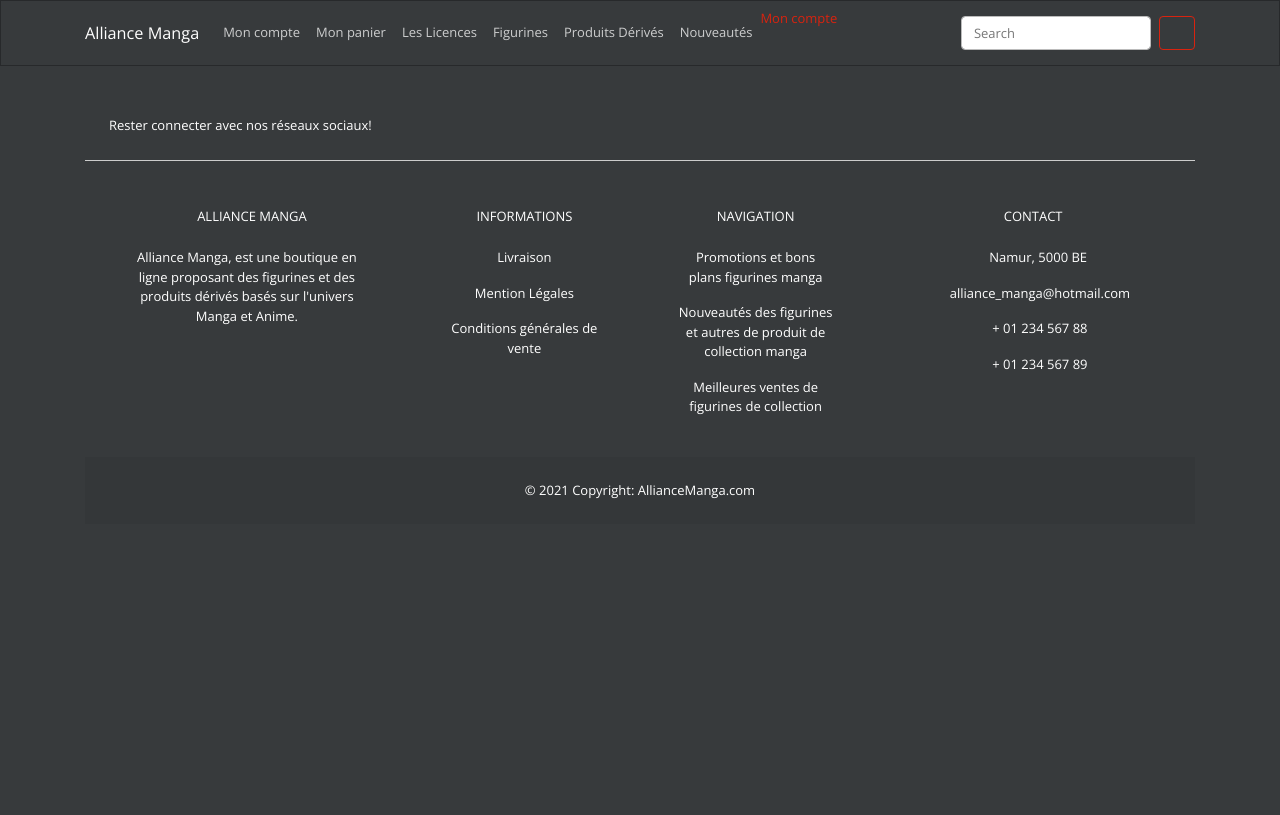
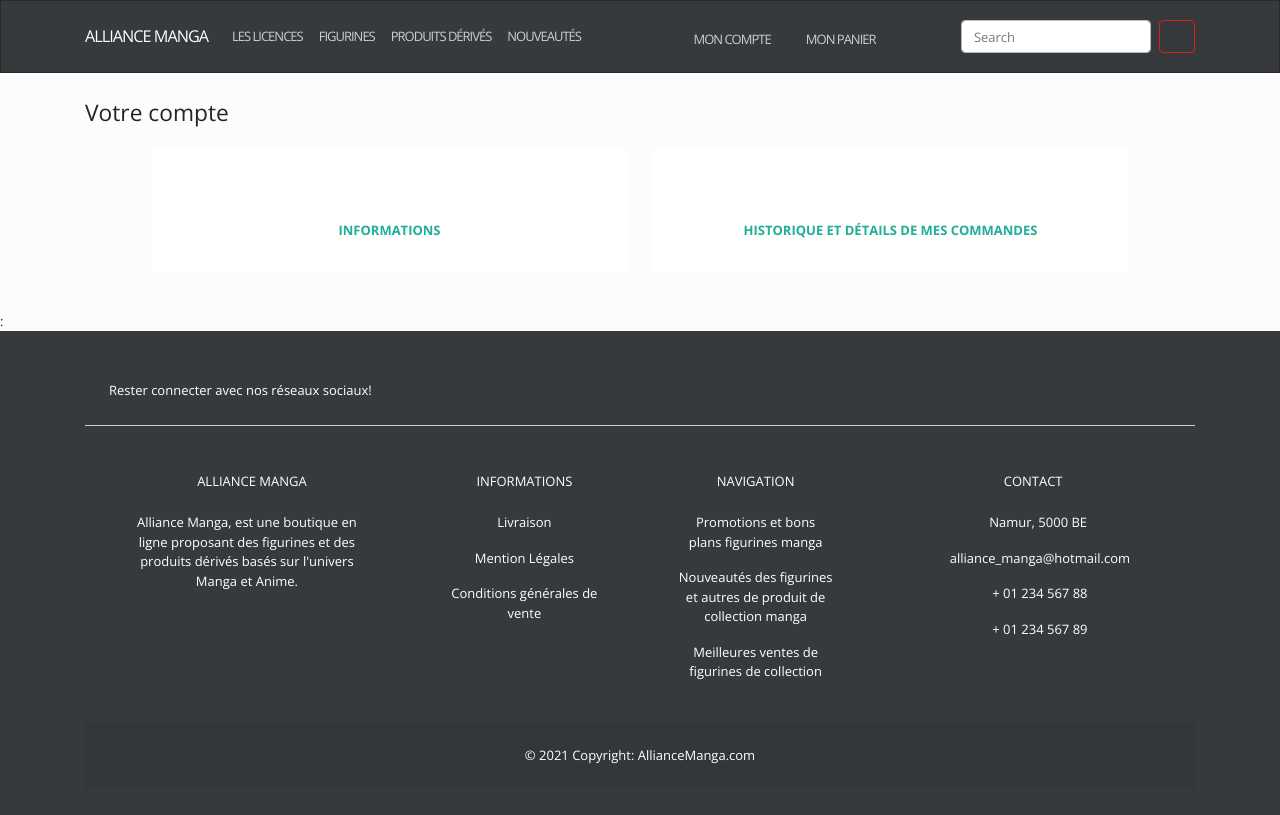
Before and after one commit to kevcouv/alliance-manga, a Symfony app: template templates/account/index.html.twig in a window 1280 px wide. Before the commit the page ends 499 px from the top, so only its background shows below. Run offline with Twig, Linux system fonts and the light colour scheme; the template is opened without the code that fills it, so the values that code supplies are empty; some libraries are stand-ins or nearby versions; some web fonts are replaced.

Commit message:
debug css

```diff
--- a/src/Controller/Admin/DashboardController.php
+++ b/src/Controller/Admin/DashboardController.php
@@ -35,7 +35,7 @@ class DashboardController extends AbstractDashboardController
 
     public function configureMenuItems(): iterable
     {
-        yield MenuItem::linkToRoute('Retour sur le site', 'fas fa-home', 'home');
+        yield MenuItem::linkToRoute('Retour sur le site', 'fas fa-home', 'account');
         yield MenuItem::linkToCrud('Produits', 'fas fa-map-marker-alt', Product::class);
         yield MenuItem::linkToCrud('Licences', 'fas fa-map-marker-alt', Manga::class);
         yield MenuItem::linkToCrud('Categories', 'fas fa-map-marker-alt', Category::class);
--- a/templates/account/index.html.twig
+++ b/templates/account/index.html.twig
@@ -3,5 +3,60 @@
 {% block title %}Hello AccountController!{% endblock %}
 
 {% block body %}
+    <main class="container">
+        <section id="account-page">
+            <h3>Votre compte</h3>
+            <div class="row text-center justify-content-center">
+                <div class=" col-md-5 col-11"
+                     style="max-width: 100%; height: 125px;background-color: white; margin: 1em">
+                    <a style="text-decoration: none" href="{{ path('accountDetails',{id:app.user.id}) }}">
+                        <div class="card-body">
+                            <p>
+                                <i style="color:rgb(33, 174, 150)" class="fas fa-user-circle fa-3x"></i>
+                            </p>
+                            <div>
+                                <h6 class="card-title"
+                                    style="text-transform: uppercase; font-weight: bold; color: rgb(33, 174, 150)">
+                                    Informations</h6>
+                            </div>
+                        </div>
+                    </a>
+                </div>
+                <div class=" col-md-5 col-11"
+                     style="max-width: 100%; height: 125px;background-color: white; margin: 1em">
+                    <a style="text-decoration: none" href="">
+                        <div class="card-body">
+                            <p>
+                                <i style="color: rgb(33, 174, 150)" class="fas fa-calendar fa-3x"></i>
+                            </p>
+                            <div>
+                                <h6 class="card-title"
+                                    style="text-transform: uppercase; font-weight: bold; color: rgb(33, 174, 150)">
+                                    Historique et détails de mes commandes</h6>
+                            </div>
+                        </div>
+                    </a>
+                </div>
+                {% if is_granted('ROLE_ADMIN') %}
+                    <div class=" col-md-5 col-11"
+                         style="max-width: 100%; height: 125px;background-color: white; margin: 1em">
+                        <a style="text-decoration: none" href="{{ path('admin') }}">
+                            <div class="card-body">
+                                <p>
+                                    <i style="color: rgb(33, 174, 150)" class="fas fa-user-secret fa-3x"></i>
+                                </p>
+                                <div>
+                                    <h6 class="card-title"
+                                        style="text-transform: uppercase; font-weight: bold; color: rgb(33, 174, 150)">
+                                        Administration</h6>
+                                </div>
+                            </div>
+                        </a>
+                    </div>
+                {% endif %}
+            </div>
+        </section>
+    </main>
 
+    :
 {% endblock %}
--- a/templates/base.html.twig
+++ b/templates/base.html.twig
@@ -5,7 +5,7 @@
     <title>{% block title %}Alliance Manga{% endblock %}</title>
     {% block stylesheets %}
         <link rel="stylesheet" href="{{ asset('assets/css/bootstrap.min.css') }}">
-        <link rel="stylesheet" href="{{ asset('assets/main.css') }}">
+        <link rel="stylesheet" href="{{ asset('assets/css/main.css') }}">
         <link rel="stylesheet" href="{{ asset('assets/css/all.min.css') }}">
     {% endblock %}
 </head>
--- a/templates/partials/header.html.twig
+++ b/templates/partials/header.html.twig
@@ -1,19 +1,14 @@
 <!-- Navigation -->
 {% block nav %}
-    <nav class="navbar navbar-expand-lg navbar-dark sticky-top bg-dark">
+    <nav class="navbar navbar-expand-lg navbar-dark sticky-top bg-dark" style="text-transform: uppercase; letter-spacing: -1px; ">
         <div class="container">
             <a class="navbar-brand" href="{{ path('home') }}">Alliance Manga</a>
-        <button class="navbar-toggler" type="button" data-toggle="collapse" data-target="#navbarColor03" aria-controls="navbarColor03" aria-expanded="false" aria-label="Toggle navigation">
+            <button class="navbar-toggler" type="button" data-toggle="collapse" data-target="#navbarColor03"
+                    aria-controls="navbarColor03" aria-expanded="false" aria-label="Toggle navigation">
                 <span class="navbar-toggler-icon"></span>
             </button>
             <div class="collapse navbar-collapse" id="navbarColor03">
                 <ul class="navbar-nav mr-auto">
-                <li class="nav-item">
-                    <a class="nav-link" href="">Mon compte</a>
-                </li>
-                <li class="nav-item">
-                    <a class="nav-link" href="{{ path('panier') }}">Mon panier</a>
-                </li>
                     <li class="nav-item">
                         <a class="nav-link" href="{{ path('licences') }}">Les Licences</a>
                     </li>
@@ -26,34 +21,34 @@
                     <li class="nav-item">
                         <a class="nav-link" href="#">Nouveautés</a>
                     </li>
+                </ul>
 
+                <ul class="navbar-nav mr-auto">
                     <li class="nav-item">
                         {% if not app.user %}
-                        <a href="{{ path('login') }}">
-                            Mon compte </a>
+                            <a class="nav-link" href="{{ path('login') }}">
+                                <span><i class="fas fa-user fa-2x"></i>Mon compte</span>
+                            </a>
                         {% else %}
-
-                        <div class="dropdown">
-                            <button  type="button" id="dropdownMenuButton" data-toggle="dropdown" aria-haspopup="true" aria-expanded="false">
-                                {{ app.user.firstName }}
-                            </button>
-                            <div class="dropdown-menu" aria-labelledby="dropdownMenuButton">
-                                <a class="dropdown-item" href="">Mon Profil</a>
-                                <a class="dropdown-item" href="">Modifier le mot de passe</a>
-
-                                {% if is_granted('ROLE_ADMIN') %}
-                                    <a class="dropdown-item" href="{{ path('admin') }}">Administration</a>
+                            <a class="nav-link" href="{{ path('account') }}">
+                                <span>
+                                    <i class="fas fa-user fa-2x"></i>
+                                    Mon compte <br>
+                                <a  href="{{ path('logout') }}" style="text-transform: none; font-size: 10px">Déconnexion</a> <a href="{{ path('account') }}" style="text-transform: none; font-size: 10px">{{ app.user.firstName }}{{ app.user.lastName }}</a>
+                                    </span>
+                            </a>
                         {% endif %}
-                                <a class="dropdown-item" href="">Mon Panier</a>
-                                <a class="dropdown-item" href="{{ path('logout') }}">Déconnexion</a>
-                            </div>
-                        </div>
-                    {% endif %}
+                    </li>
+                    <li class="nav-item">
+                        <a class="nav-link" href="{{ path('panier') }}">
+                            <span><i class="fas fa-shopping-cart fa-2x"></i>Mon panier</span>
+                        </a>
                     </li>
                 </ul>
                 <form class="form-inline my-2 my-lg-0">
                     <input class="form-control mr-sm-2" type="search" placeholder="Search" aria-label="Search">
-                <button class="btn btn-outline-primary my-2 my-sm-0" type="submit"><i class="fa fa-search"></i></button>
+                    <button class="btn btn-outline-primary my-2 my-sm-0" type="submit"><i class="fa fa-search"></i>
+                    </button>
                 </form>
             </div>
         </div>
```
Also changed, not shown: src/Controller/AccountController.php (+27 -5 lines), src/Form/UpdateAccountType.php (added, +34 -0 lines), templates/account/details.html.twig (added, +16 -0 lines), public/assets/css/main.css. Lines whose indentation alone changed are shown as unchanged.
